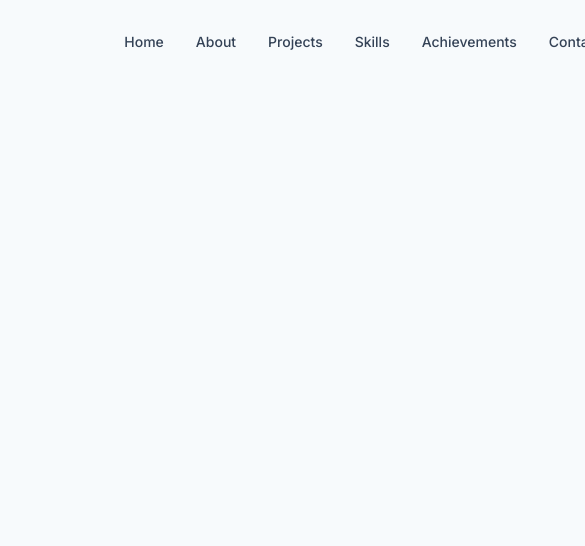
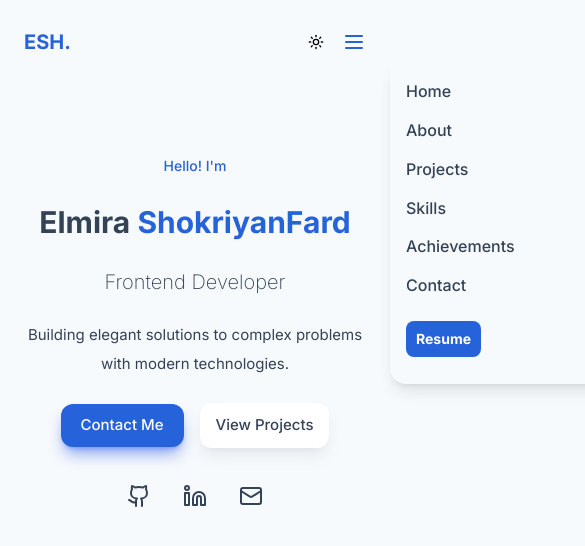
Before and after one commit to elmira1385/portfolio, a Next.js app: page / in a window 390 px wide. Shown: the top 546 px of the page, 585 px wide, since content can reach past the window. Built offline with nearby package versions, Linux system fonts and the light colour scheme.

Commit message:
done middle of section1

```diff
--- a/package.json
+++ b/package.json
@@ -9,6 +9,8 @@
     "lint": "eslint"
   },
   "dependencies": {
+    "clsx": "^2.1.1",
+    "framer-motion": "^12.23.26",
     "next": "16.1.1",
     "react": "19.2.3",
     "react-dom": "19.2.3",
--- a/src/app/UI/Header.tsx
+++ b/src/app/UI/Header.tsx
@@ -1,16 +1,19 @@
 "use client";
 
 import { useTheme } from "@/store/useTheme";
+import clsx from "clsx";
+import { useState } from "react";
 
 const Header = () => {
   const { theme, setTheme } = useTheme();
+  const [isOpenHeader, setIsOpenHeader] = useState(false);
   return (
-    <div className="bg-transparent dark:bg-transparent flex gap-120 justify-center py-6 items-center">
+    <div className="bg-transparent dark:bg-transparent flex justify-between px-6 sm:gap-120 sm:justify-center py-6 items-center">
       <div>
         <p className="text-xl text-primary font-bold">ESH.</p>
       </div>
-      <div className="flex gap-10 items-center">
-        <div className="flex gap-8">
+      <div className="flex sm:gap-10 gap-2 items-center">
+        <div className="flex sm:gap-8 hidden sm:inline-flex">
           <a
             href="#home"
             className="text-sm dark:text-white dark:hover:text-[#2662d9] font-medium text-gray text-primary-hover transition-colors cursor-pointer"
@@ -68,7 +71,7 @@ const Header = () => {
                 strokeLinejoin="round"
                 className="lucide lucide-sun h-4 w-4"
               >
-              <circle  cx="12" cy="12" r="4"></circle>
+                <circle cx="12" cy="12" r="4"></circle>
                 <path d="M12 2v2"></path>
                 <path d="M12 20v2"></path>
                 <path d="m4.93 4.93 1.41 1.41"></path>
@@ -98,9 +101,120 @@ const Header = () => {
             </div>
           )}
         </button>
-        <button className="bg-primary py-2 px-2.5 rounded-lg text-sm font-bold text-white  dark:text-black">
+        <button className="bg-primary sm:block hidden py-2 px-2.5 rounded-lg text-sm font-bold text-white  dark:text-black">
           Resume
         </button>
+        <button
+          className="sm:hidden block"
+          onClick={() => {
+            if (isOpenHeader) {
+              setIsOpenHeader(false);
+            } else {
+              setIsOpenHeader(true);
+            }
+          }}
+        >
+          {!isOpenHeader ? (
+            <svg
+              className="block h-6 w-6 "
+              fill="none"
+              viewBox="0 0 24 24"
+              stroke="currentColor"
+            >
+              <path
+                className="stroke-[#2662d9] "
+                strokeLinecap="round"
+                strokeLinejoin="round"
+                strokeWidth="2"
+                d="M4 6h16M4 12h16M4 18h16"
+              ></path>
+            </svg>
+          ) : (
+            <svg
+              className="block h-6 w-6"
+              fill="none"
+              viewBox="0 0 24 24"
+              stroke="currentColor"
+            >
+              <path
+                className="stroke-[#2662d9]"
+                strokeLinecap="round"
+                strokeLinejoin="round"
+                strokeWidth="2"
+                d="M6 18L18 6M6 6l12 12"
+              ></path>
+            </svg>
+          )}
+        </button>
+        <div
+          className={clsx(
+            "fixed sm:hidden flex flex-col gap-6 items-start top-16 z-50 dark:bg-[#020817] bg-[#F7FAFC] shadow-lg w-full h-80 rounded-b-2xl p-4 transition-all duration-300",
+            {
+              "-right-full": !isOpenHeader,
+              "right-0": isOpenHeader,
+            }
+          )}
+        >
+          <div className="flex flex-col gap-4  *:text-[16px] *:cursor-pointer">
+            <a
+              onClick={() => {
+                setIsOpenHeader(false);
+              }}
+              href="#home"
+              className="text-sm dark:text-white dark:hover:text-[#2662d9] font-medium text-gray text-primary-hover transition-colors cursor-pointer"
+            >
+              Home
+            </a>
+            <a
+              onClick={() => {
+                setIsOpenHeader(false);
+              }}
+              href="#about"
+              className="text-sm dark:text-white   dark:hover:text-[#2662d9]  font-medium text-gray text-primary-hover transition-colors cursor-pointer"
+            >
+              About
+            </a>
+            <a
+              onClick={() => {
+                setIsOpenHeader(false);
+              }}
+              href="#projects"
+              className="text-sm dark:text-white  dark:hover:text-[#2662d9]  font-medium text-gray text-primary-hover transition-colors cursor-pointer"
+            >
+              Projects
+            </a>
+            <a
+              onClick={() => {
+                setIsOpenHeader(false);
+              }}
+              href="#skills"
+              className="text-sm dark:text-white  dark:hover:text-[#2662d9]  font-medium text-gray text-primary-hover transition-colors cursor-pointer"
+            >
+              Skills
+            </a>
+            <a
+              onClick={() => {
+                setIsOpenHeader(false);
+              }}
+              href="#achievements"
+              className="text-sm dark:text-white dark:hover:text-[#2662d9]  font-medium text-gray text-primary-hover transition-colors cursor-pointer"
+            >
+              Achievements
+            </a>
+            <a
+              onClick={() => {
+                setIsOpenHeader(false);
+              }}
+              href="#contact"
+              className="text-sm dark:text-white  dark:hover:text-[#2662d9]  font-medium text-gray text-primary-hover transition-colors cursor-pointer"
+            >
+              Contact
+            </a>
+          </div>
+          <button className="bg-primary block sm:hidden py-2 px-2.5 rounded-lg text-sm font-bold text-white  dark:text-black">
+            Resume
+          </button>
+        </div>
       </div>
     </div>
   );
--- /dev/null
+++ b/src/app/UI/Section1.tsx
@@ -0,0 +1,165 @@
+"use client";
+import React from "react";
+import { motion } from "framer-motion";
+
+const Section1 = () => {
+  return (
+    <div className="sm:flex gap-4 flex flex-col  py-18 text-center sm:text-start">
+      <div className="flex flex-col gap-7">
+        <motion.p
+          initial={{
+            opacity: 0,
+            y: 30,
+          }}
+          animate={{
+            opacity: 1,
+            y: 0,
+          }}
+          transition={{
+            duration: 0.4,
+            delay: 0,
+          }}
+          className="text-sm sm:text-base font-medium text-primary opacity-90"
+        >
+          Hello! I'm
+        </motion.p>
+        <motion.p
+          initial={{
+            opacity: 0,
+            y: 30,
+          }}
+          animate={{
+            opacity: 1,
+            y: 0,
+          }}
+          transition={{
+            duration: 0.4,
+            delay: 0.1,
+          }}
+          className=" font-bold text-primary opacity-90 text-gray text-3xl sm:text-5xl dark:text-white"
+        >
+          Elmira <span className="text-primary">ShokriyanFard</span>
+        </motion.p>
+        <motion.p
+          initial={{
+            opacity: 0,
+            y: 30,
+          }}
+          animate={{
+            opacity: 1,
+            y: 0,
+          }}
+          transition={{
+            duration: 0.4,
+            delay: 0.2,
+          }}
+          className="text-xl sm:text-2xl font-extralight text-gray opacity-90 dark:text-gray-400"
+        >
+          Frontend Developer
+        </motion.p>
+        <motion.p
+          initial={{
+            opacity: 0,
+            y: 30,
+          }}
+          animate={{
+            opacity: 1,
+            y: 0,
+          }}
+          transition={{
+            duration: 0.4,
+            delay: 0.3,
+          }}
+          className="text-[15px] sm:text-base font-normal text-gray opacity-90 px-6 flex flex-col gap-1.5 dark:text-gray-400"
+        >
+          Building elegant solutions to complex problems
+          <span> with modern technologies.</span>
+        </motion.p>
+        <motion.div
+          initial={{
+            opacity: 0,
+            y: 30,
+          }}
+          animate={{
+            opacity: 1,
+            y: 0,
+          }}
+          transition={{
+            duration: 0.4,
+            delay: 0.4,
+          }}
+          className="text-[15px] sm:text-base font-normal text-gray opacity-90 px-6 flex gap-4 justify-center items-center"
+        >
+          <button className="bg-primary py-2.5 px-5 shadow-lg/45 shadow-blue-700 hover:shadow-lg/65 text-white dark:text-black font-medium rounded-xl">
+            <a href="#contact">Contact Me</a>
+          </button>
+          <button className="bg-white py-2.75 px-4 shadow-lg/45 shadow-gray-300 hover:shadow-lg/65 text-gray dark:text-white dark:shadow-none dark:border border-blue-950 dark:bg-transparent font-medium rounded-xl">
+            <a href="#projects">View Projects</a>
+          </button>
+        </motion.div>
+        <motion.div
+          initial={{
+            opacity: 0,
+            y: 30,
+          }}
+          animate={{
+            opacity: 1,
+            y: 0,
+          }}
+          transition={{
+            duration: 0.4,
+            delay: 0.5,
+          }}
+          className=" font-normal text-gray opacity-90 px-6 flex gap-8 justify-center items-center pt-2"
+        >
+          <svg
+            xmlns="http://www.w3.org/2000/svg"
+            width="24"
+            height="24"
+            viewBox="0 0 24 24"
+            fill="none"
+            stroke="currentColor"
+            strokeWidth="2"
+            strokeLinecap="round"
+            strokeLinejoin="round"
+          >
+            <path d="M15 22v-4a4.8 4.8 0 0 0-1-3.5c3 0 6-2 6-5.5.08-1.25-.27-2.48-1-3.5.28-1.15.28-2.35 0-3.5 0 0-1 0-3 1.5-2.64-.5-5.36-.5-8 0C6 2 5 2 5 2c-.3 1.15-.3 2.35 0 3.5A5.403 5.403 0 0 0 4 9c0 3.5 3 5.5 6 5.5-.39.49-.68 1.05-.85 1.65-.17.6-.22 1.23-.15 1.85v4"></path>
+            <path d="M9 18c-4.51 2-5-2-7-2"></path>
+          </svg>
+          <svg
+            xmlns="http://www.w3.org/2000/svg"
+            width="24"
+            height="24"
+            viewBox="0 0 24 24"
+            fill="none"
+            stroke="currentColor"
+            strokeWidth="2"
+            strokeLinecap="round"
+            strokeLinejoin="round"
+          >
+            <path d="M16 8a6 6 0 0 1 6 6v7h-4v-7a2 2 0 0 0-2-2 2 2 0 0 0-2 2v7h-4v-7a6 6 0 0 1 6-6z"></path>
+            <rect width="4" height="12" x="2" y="9"></rect>
+            <circle cx="4" cy="4" r="2"></circle>
+          </svg>
+          <svg
+            xmlns="http://www.w3.org/2000/svg"
+            width="24"
+            height="24"
+            viewBox="0 0 24 24"
+            fill="none"
+            stroke="currentColor"
+            strokeWidth="2"
+            strokeLinecap="round"
+            strokeLinejoin="round"
+
+          >
+            <rect width="20" height="16" x="2" y="4" rx="2"></rect>
+            <path d="m22 7-8.97 5.7a1.94 1.94 0 0 1-2.06 0L2 7"></path>
+          </svg>
+        </motion.div>
+      </div>
+    </div>
+  );
+};
+
+export default Section1;
--- a/src/app/page.tsx
+++ b/src/app/page.tsx
@@ -1,7 +1,10 @@
+import Section1 from "./UI/Section1";
 
 
 export default function Home() {
   return (
-  <div></div>
+  <div>
+    <Section1/>
+  </div>
   );
 }
```
Also changed, not shown: 1 other file (tests, documents, lock files or other folders). Lines whose indentation alone changed are shown as unchanged.
